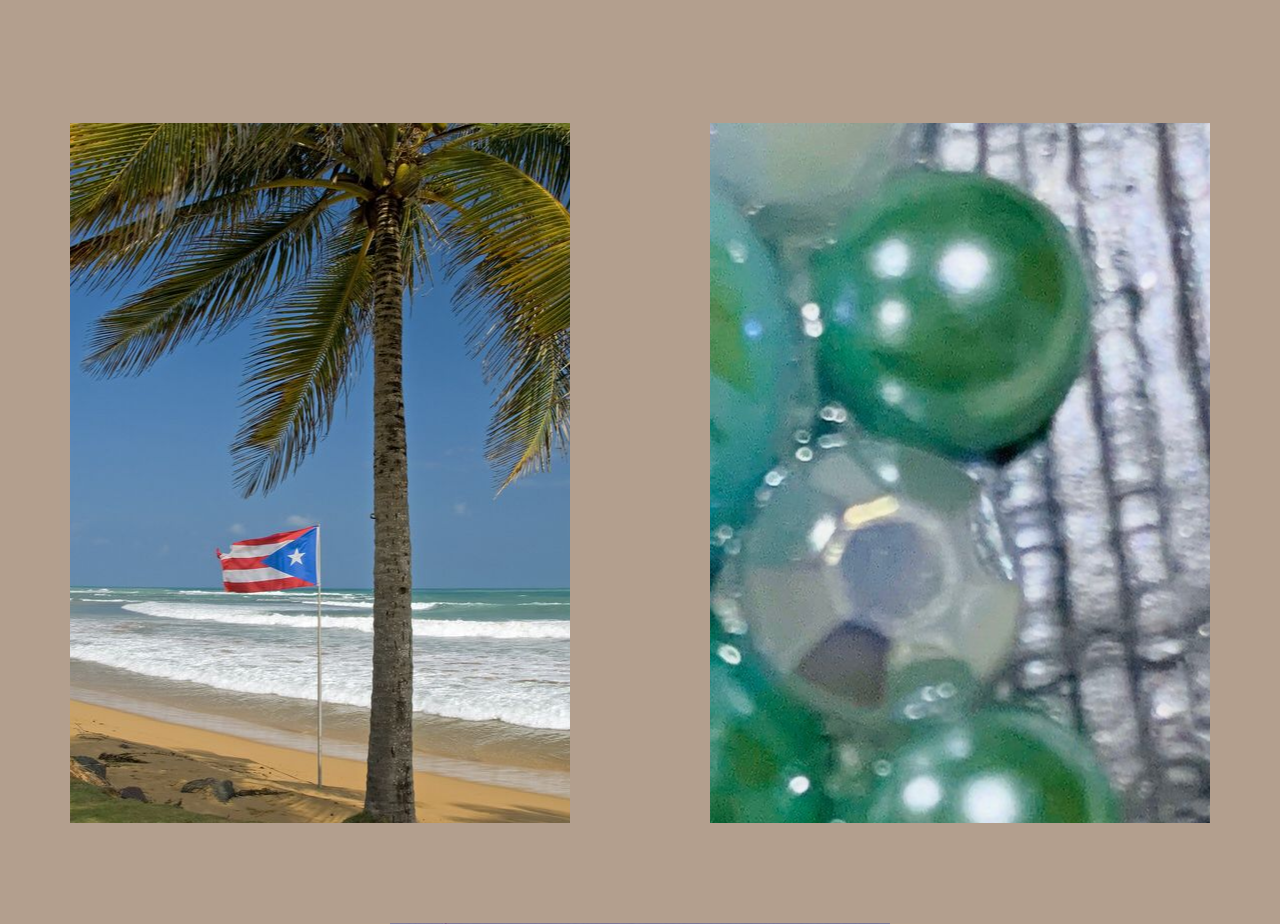
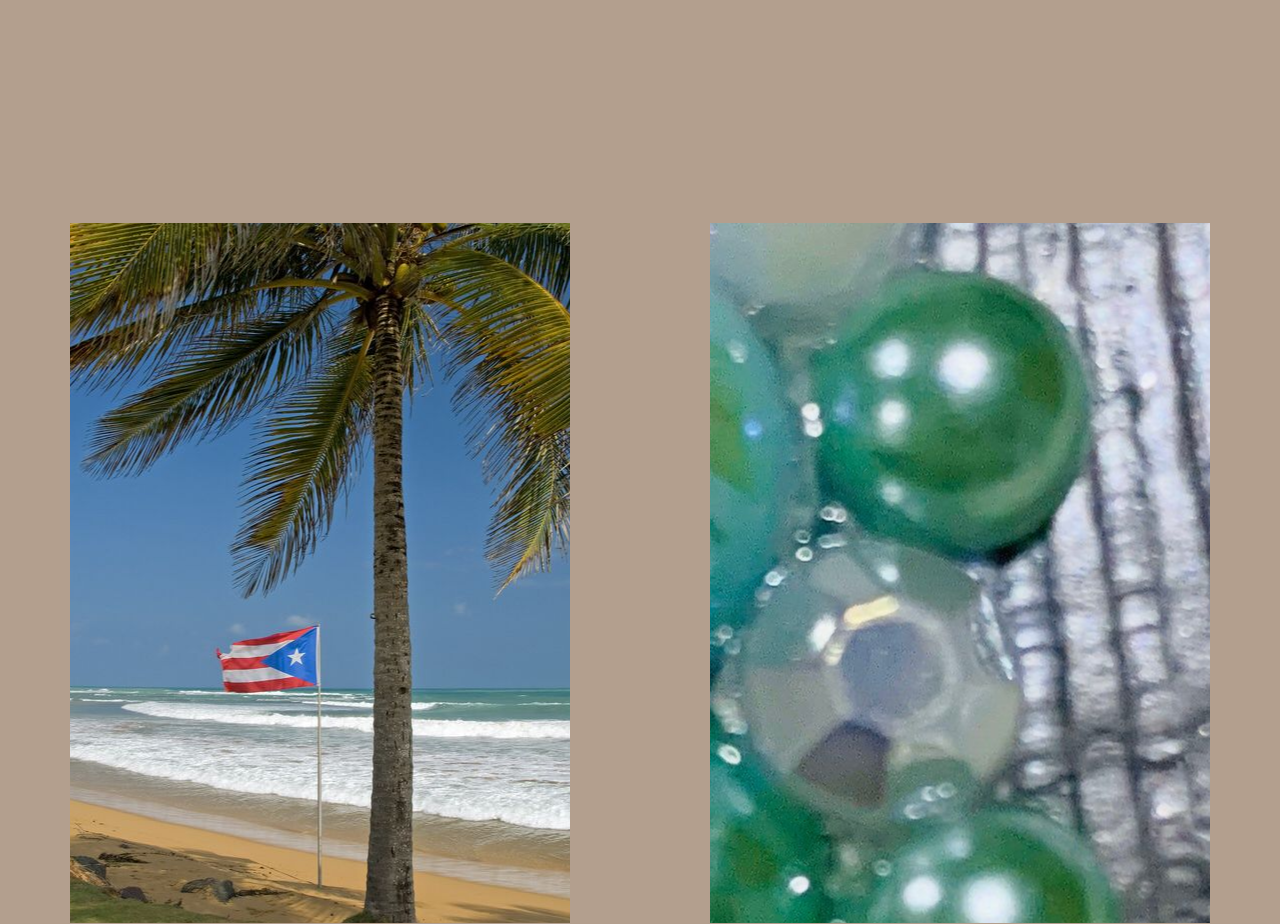
Before and after one commit to FrannyP71/Challenge-2, a plain HTML site: page index.html in a window 1280 px wide. Shown: the part 820-1744 px from the top of the page. Drawn offline with Linux system fonts and the light colour scheme.

Commit message:
added margin top to flexbox projects

```diff
--- a/Assets/styles.css
+++ b/Assets/styles.css
@@ -132,6 +132,7 @@ a {
     background-position: center;
     width: 500px;
     height: 700px;
+    margin-top: 100px;
 }
 
 .flexbox-project-2 {
@@ -139,6 +140,7 @@ a {
     background-position: center;
     width: 500px;
     height: 700px;
+    margin-top: 100px;
 }
 
 .flexbox-project-3 {
```
